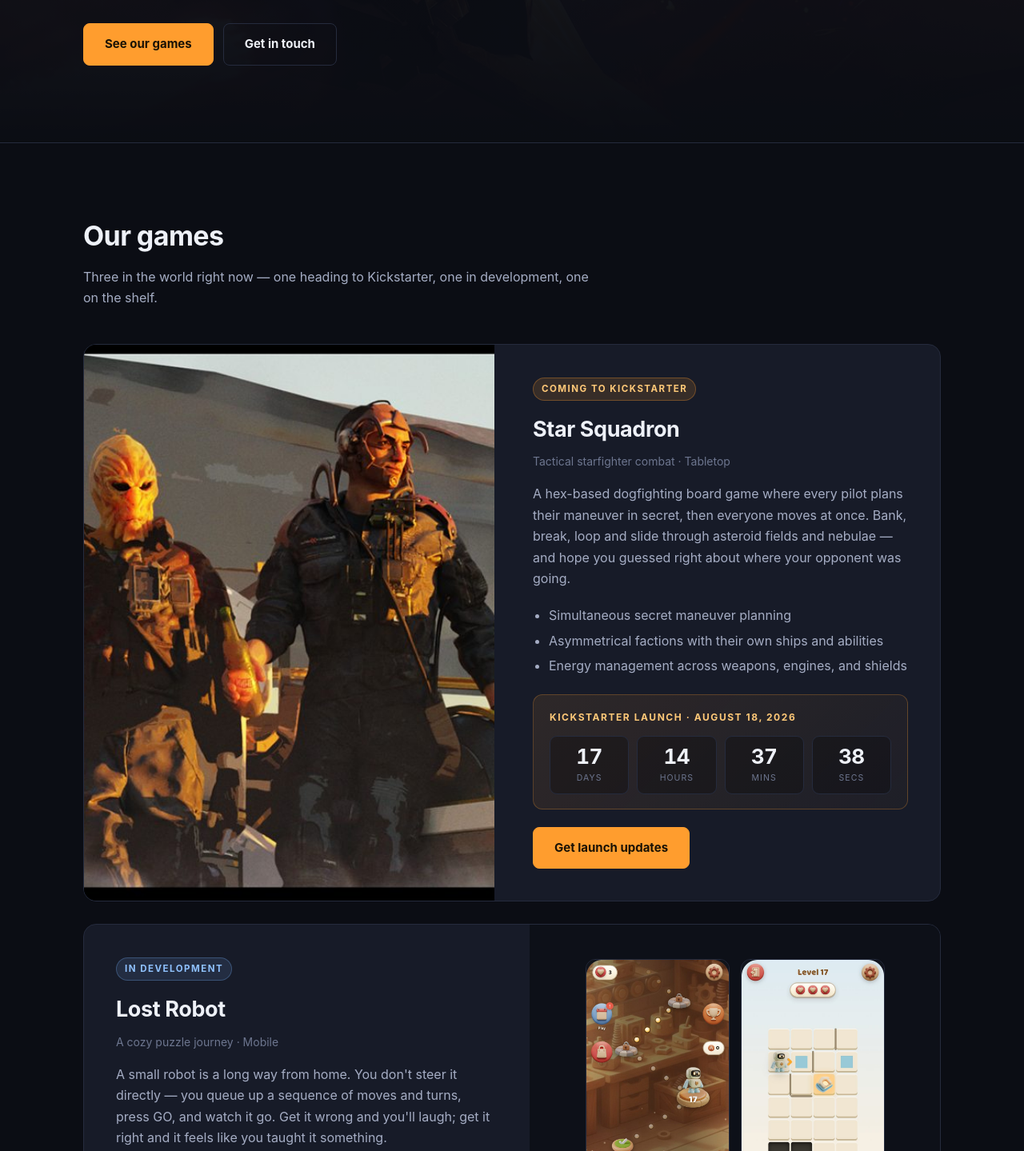
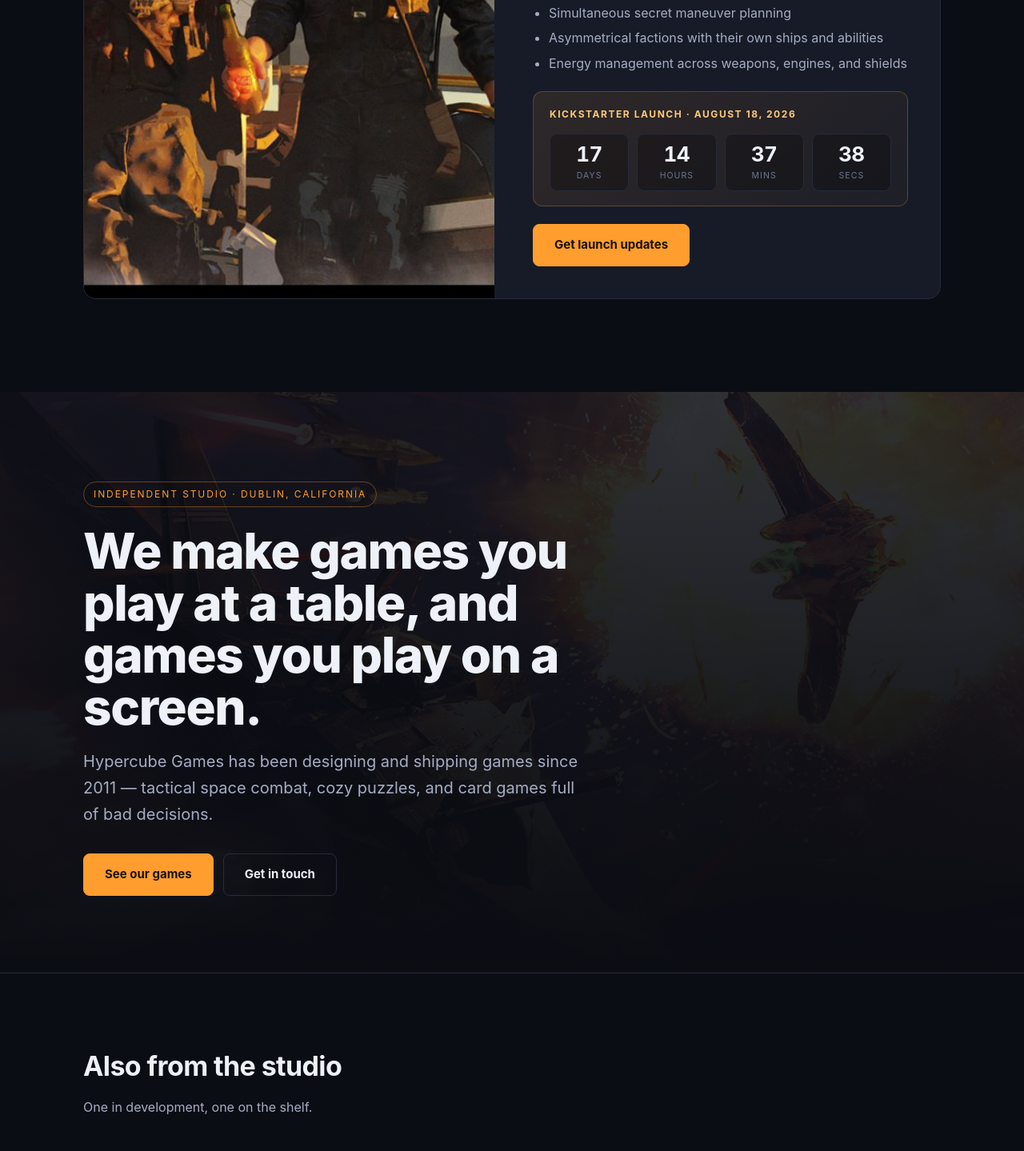
Before and after one commit to cyberakuma13/hypercubegames-site, a plain HTML site: page index.html in a window 1280 px wide. Shown: the part 613-2052 px from the top of the page at 80% size. Drawn offline with Linux system fonts and the light colour scheme.

Commit message:
Lead with Star Squadron; move studio intro below

```diff
--- a/index.html
+++ b/index.html
@@ -232,26 +232,11 @@
   </div>
 </header>
 
-<div class="hero" id="top">
-  <div class="hero-bg" aria-hidden="true"></div>
-  <div class="wrap">
-    <div class="hero-in">
-      <span class="kicker">Independent studio · Dublin, California</span>
-      <h1>We make games you play at a table, and games you play on a screen.</h1>
-      <p class="lede">Hypercube Games has been designing and shipping games since 2011 — tactical space combat, cozy puzzles, and card games full of bad decisions.</p>
-      <div class="btn-row">
-        <a class="btn" href="#games">See our games</a>
-        <a class="btn ghost" href="#support">Get in touch</a>
-      </div>
-    </div>
-  </div>
-</div>
-
-<section id="games">
+<section id="top" class="featured">
   <div class="wrap">
     <div class="sec-head">
-      <h2>Our games</h2>
-      <p>Three in the world right now — one heading to Kickstarter, one in development, one on the shelf.</p>
+      <h2>Our next game</h2>
+      <p>Our tactical starfighter board game, launching on Kickstarter this August.</p>
     </div>
 
     <!-- Star Squadron -->
@@ -279,6 +264,30 @@
         <a class="btn" href="https://www.launchoracle.com/hypercube-games-llc/star-squadron/TQ5X9">Get launch updates</a>
       </div>
     </article>
+  </div>
+</section>
+
+<div class="hero">
+  <div class="hero-bg" aria-hidden="true"></div>
+  <div class="wrap">
+    <div class="hero-in">
+      <span class="kicker">Independent studio · Dublin, California</span>
+      <h1>We make games you play at a table, and games you play on a screen.</h1>
+      <p class="lede">Hypercube Games has been designing and shipping games since 2011 — tactical space combat, cozy puzzles, and card games full of bad decisions.</p>
+      <div class="btn-row">
+        <a class="btn" href="#games">See our games</a>
+        <a class="btn ghost" href="#support">Get in touch</a>
+      </div>
+    </div>
+  </div>
+</div>
+
+<section id="games">
+  <div class="wrap">
+    <div class="sec-head">
+      <h2>Also from the studio</h2>
+      <p>One in development, one on the shelf.</p>
+    </div>
 
     <!-- Lost Robot -->
     <article class="game flip">
```
